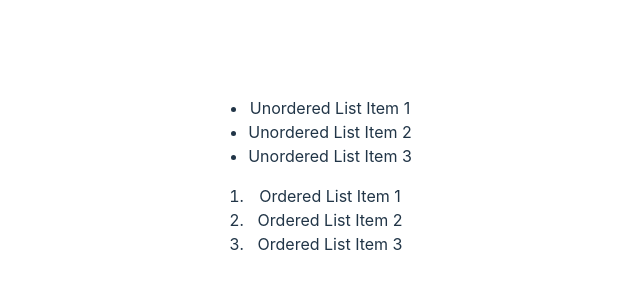
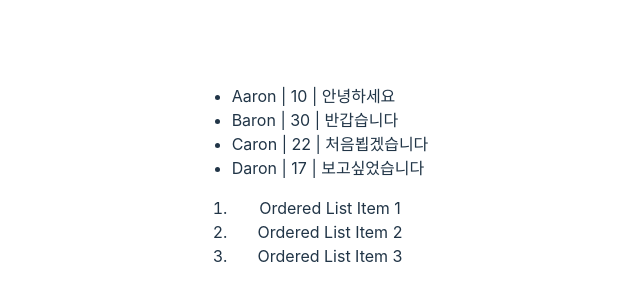
Before and after one commit to aaronryu/react-tutorial, a React (Vite) app: page / in a window 1280 px wide. Shown: the part 224-524 px from the top of the page, without its empty margins (330-970 px from the left). Built offline with nearby package versions, Linux system fonts and the light colour scheme.

Commit message:
실습 6-5: Items 변수화 - User 객체로 확장

```diff
--- a/src/App.jsx
+++ b/src/App.jsx
@@ -1,21 +1,30 @@
 import '@/App.css'
 
-function ListItem({ children = undefined }) {
-  return <li>{children}</li>
+function ListItem({ name, age, desc }) {
+  return (
+    <li style={{ textAlign: 'left' }}>
+      {name} | {age} | {desc}
+    </li>
+  )
 }
 
 function UnorderedList({ items }) {
   return (
     <ul>
       {items.map((item, index) => (
-        <ListItem key={index}>{item}</ListItem>
+        <ListItem key={index} name={item.name} age={item.age} desc={item.desc} />
       ))}
     </ul>
   )
 }
 
 function App() {
-  const items = ['Unordered List Item 1', 'Unordered List Item 2', 'Unordered List Item 3']
+  const items = [
+    { name: 'Aaron', age: 10, desc: '안녕하세요' },
+    { name: 'Baron', age: 30, desc: '반갑습니다' },
+    { name: 'Caron', age: 22, desc: '처음뵙겠습니다' },
+    { name: 'Daron', age: 17, desc: '보고싶었습니다' },
+  ]
   return (
     <>
       <div>
```
